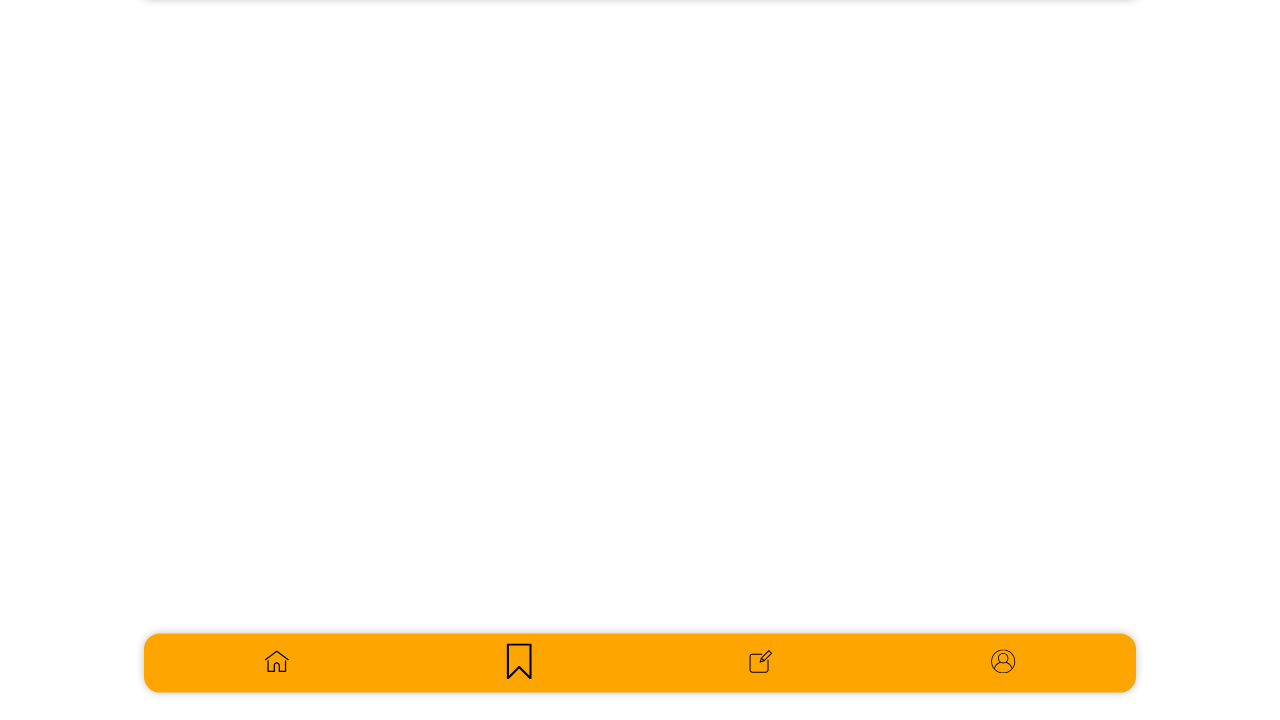
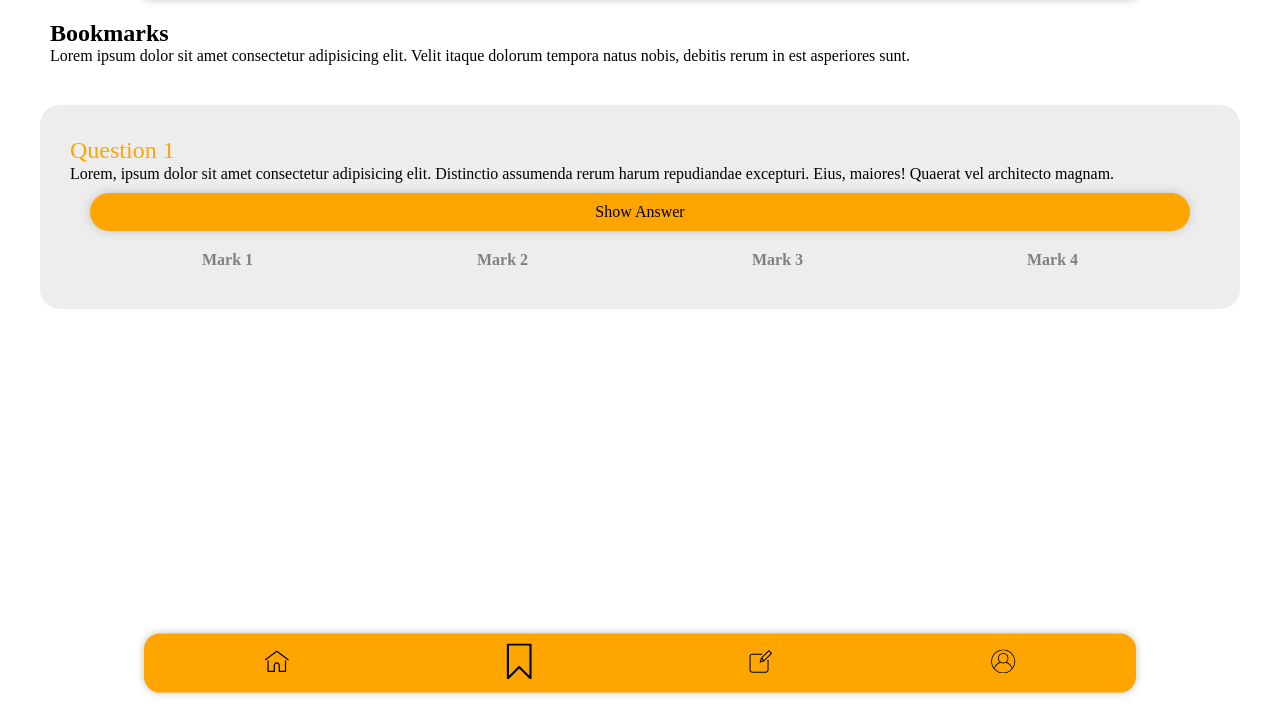
Before and after one commit to calvincorde/quiz-app, a website built with Parcel: page src/bookmarks.html in a window 1280 px wide. Shown: the part 80-800 px from the top of the page. Built offline with nearby package versions, Linux system fonts and the light colour scheme.

Commit message:
filled the bookmarks.html with some content and added a example

```diff
--- a/src/bookmarks.html
+++ b/src/bookmarks.html
@@ -10,6 +10,26 @@
     <header>
         <h1>QUIZ APP 1.0</h1>
     </header>
+
+    <main>
+        <section class="bookmarks_intro">
+            <h1>Bookmarks</h1>
+            <p>Lorem ipsum dolor sit amet consectetur adipisicing elit. Velit itaque dolorum tempora natus nobis, debitis rerum in est asperiores sunt.</p>
+        </section>
+
+        <section class="q_box_grid">
+            <h2>Question 1</h2>
+            <p>Lorem, ipsum dolor sit amet consectetur adipisicing elit. Distinctio assumenda rerum harum repudiandae excepturi. Eius, maiores! Quaerat vel architecto magnam.</p>
+            <button>Show Answer</button>
+            <ul>
+                <li>Mark 1</li>
+                <li>Mark 2</li>
+                <li>Mark 3</li>
+                <li>Mark 4</li>
+            </ul>
+        </section>
+
+    </main>
 
 <footer>
     <nav class="navigation">
--- a/src/style.css
+++ b/src/style.css
@@ -137,6 +137,13 @@ main {
 
 }
 
+.bookmarks_intro {
+    display: grid;
+    grid-template-columns: 1fr;
+    grid-row: 2fr 1fr;
+    margin: 100px 50px 0px 50px;
+}
+
 
 
 footer {
```
